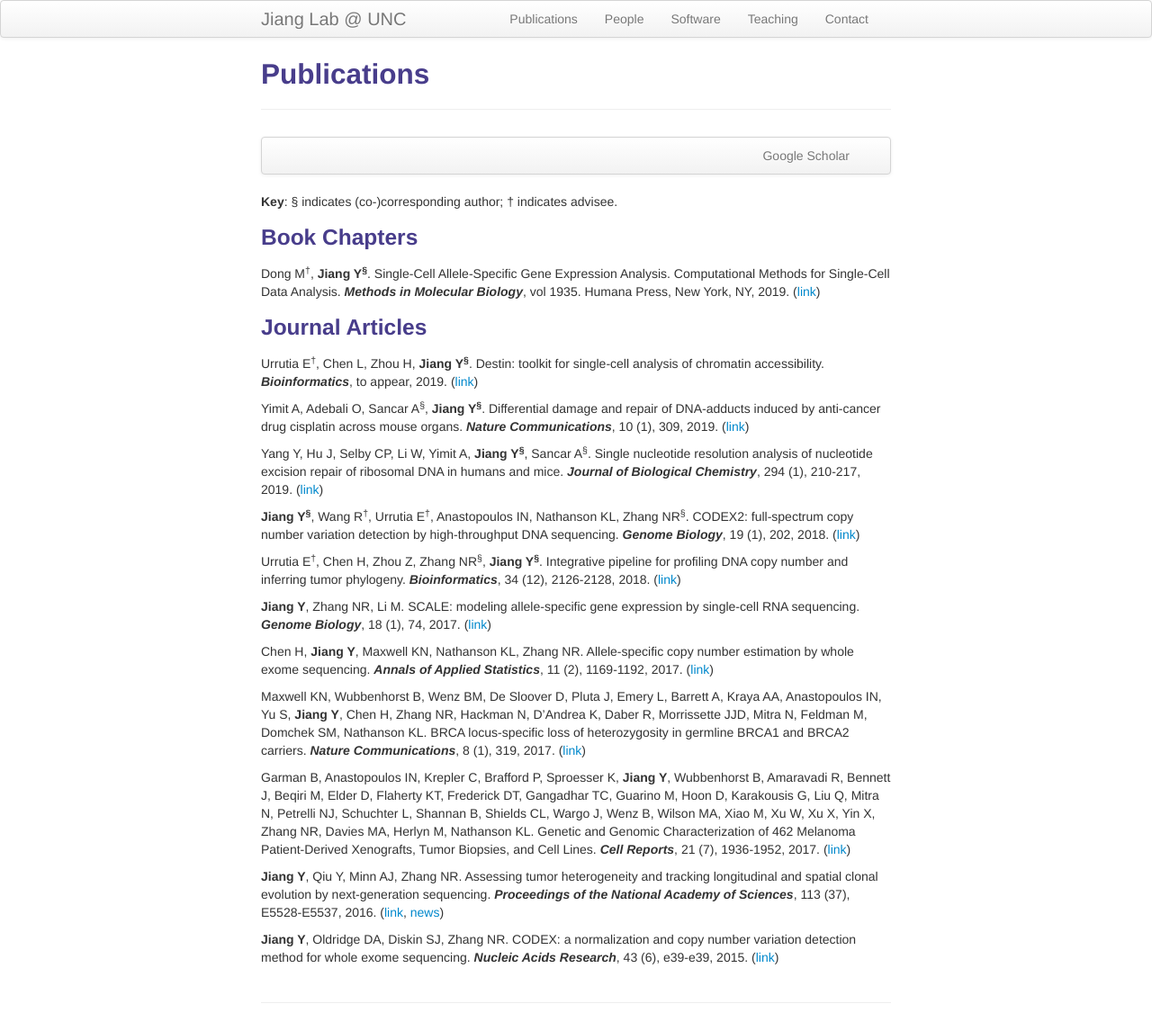
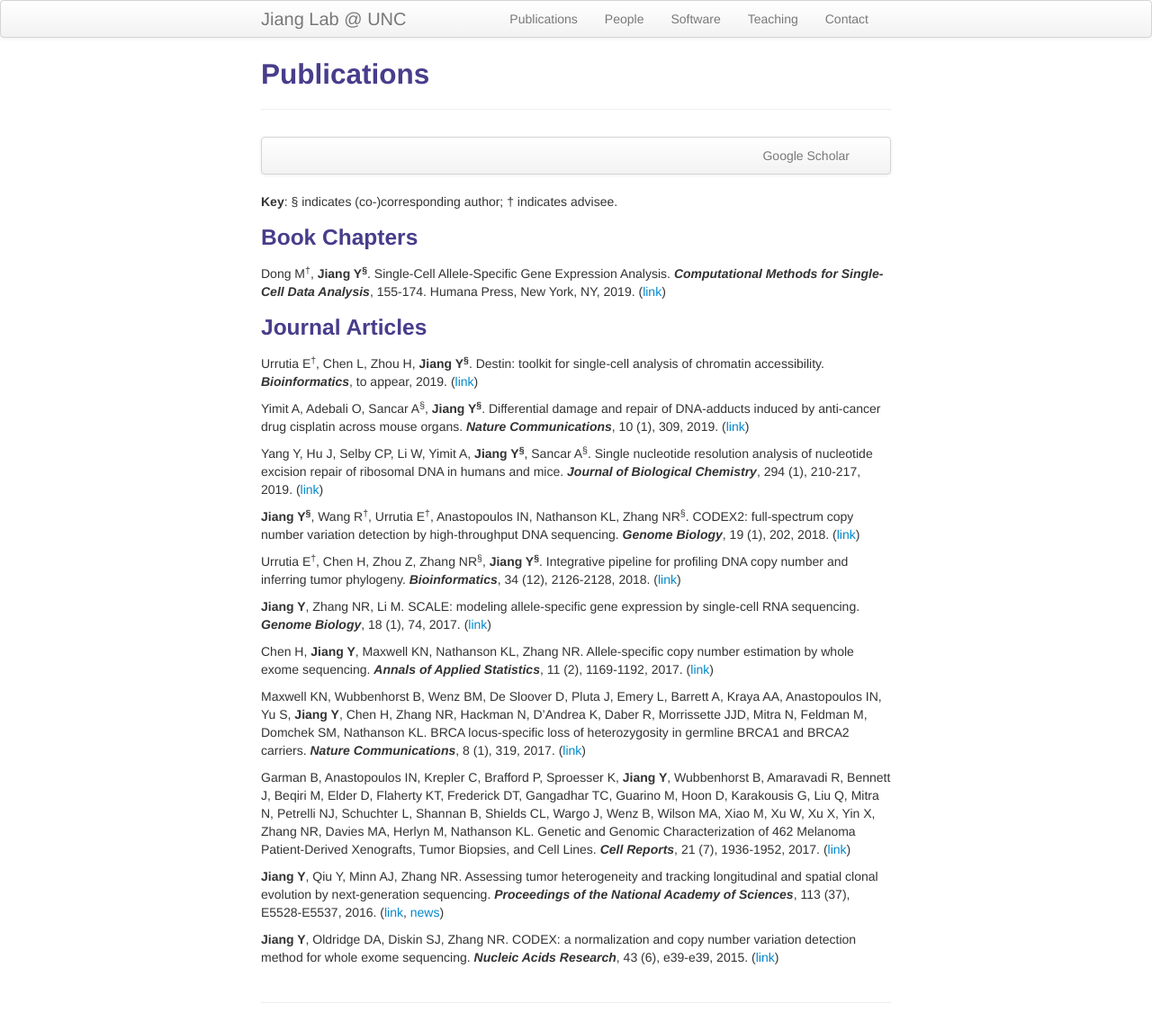
Before and after one commit to yuchaojiang/yuchaojiang.github.io, a Jekyll site: the page built from pages/pubs.md, in a window 1280 px wide. Shown: the whole page at 90% size. Built offline with Jekyll 4.4.1, drawn with Linux system fonts in a browser that asks for light colours.

Commit message:
Update pubs.md

```diff
--- a/pages/pubs.md
+++ b/pages/pubs.md
@@ -16,7 +16,7 @@ description: Yuchao Jiang's publications
 
 ### Book Chapters
 
-Dong M<sup>&dagger;</sup>, **Jiang Y<sup>&sect;</sup>**. Single-Cell Allele-Specific Gene Expression Analysis. Computational Methods for Single-Cell Data Analysis. ***Methods in Molecular Biology***, vol 1935. Humana Press, New York, NY, 2019. ([link](https://link.springer.com/protocol/10.1007%2F978-1-4939-9057-3_11))
+Dong M<sup>&dagger;</sup>, **Jiang Y<sup>&sect;</sup>**. Single-Cell Allele-Specific Gene Expression Analysis. ***Computational Methods for Single-Cell Data Analysis***, 155-174. Humana Press, New York, NY, 2019. ([link](https://link.springer.com/protocol/10.1007%2F978-1-4939-9057-3_11))
 
 ### Journal Articles
 
```
